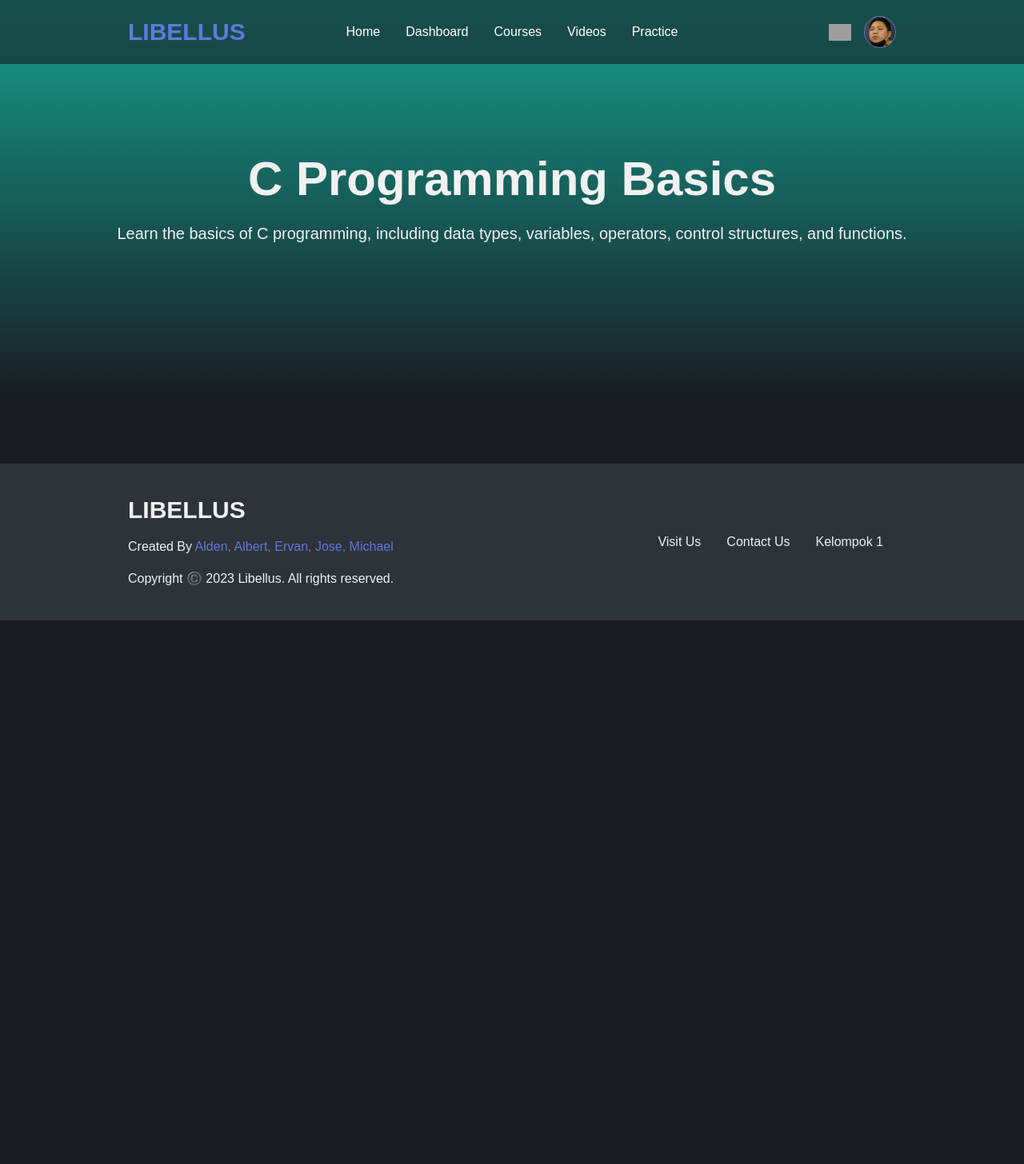
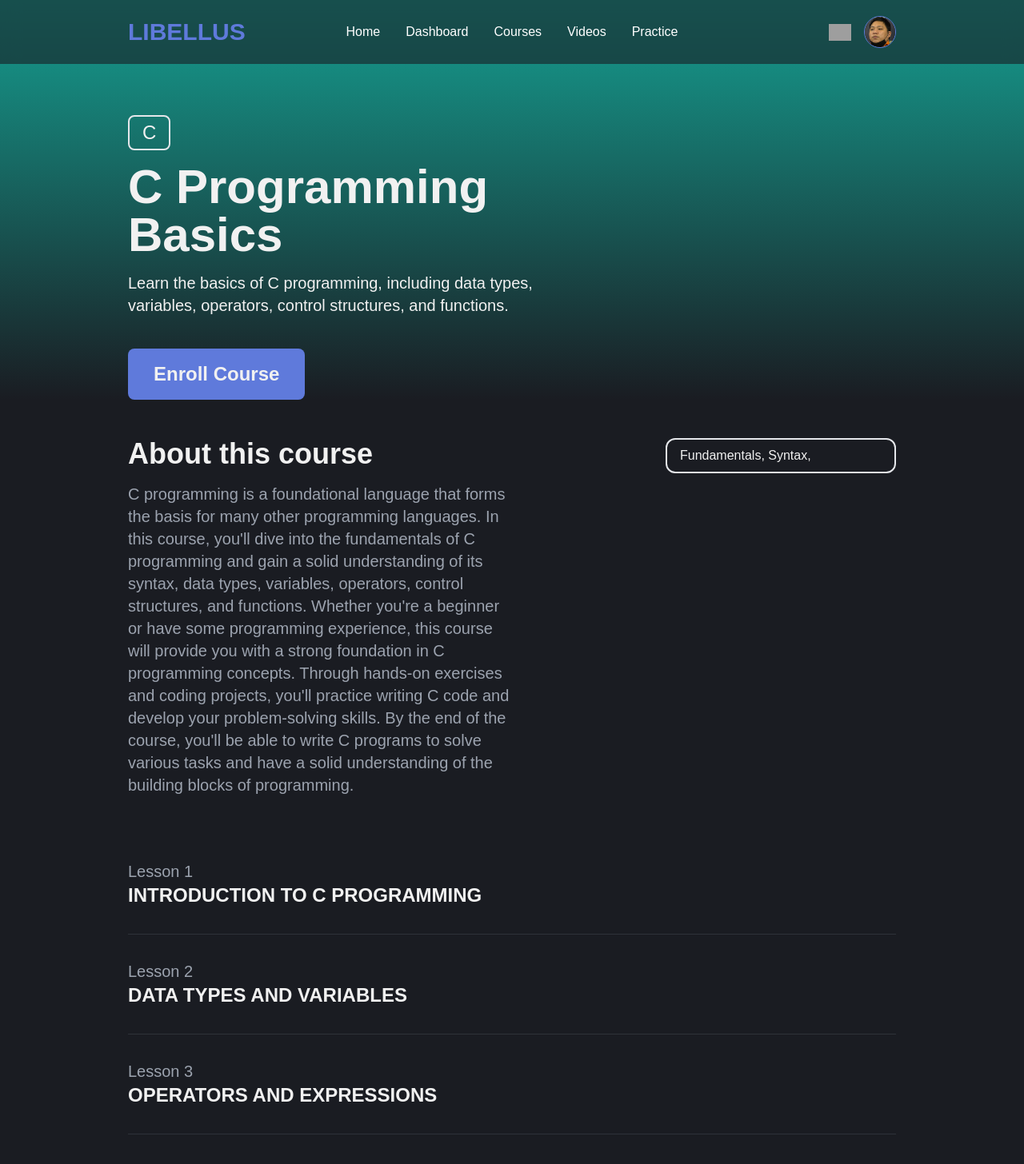
Before and after one commit to christphralden/libellus, a React (Create React App) app: page /details/c/C001 in a window 1280 px wide. Shown: the top 1456 px of the page at 80% size. Before the commit the page ends 800 px from the top, so only its background shows below. Built offline with nearby package versions, Linux system fonts and the light colour scheme; grey boxes are pictures that could not be loaded.

Commit message:
details page almost

```diff
--- a/src/components/footer/Footer.jsx
+++ b/src/components/footer/Footer.jsx
@@ -1,6 +1,6 @@
 export default function Footer() {
   return (
-    <footer className=" mt-20 py-10 md:py-10 bg-d-secondary text-d-text">
+    <footer className=" mt-40 py-10 md:py-10 bg-d-secondary text-d-text relative">
       <div className="w-full px-6 md:px-12 lg:px-16 xl:px-40">
         <div className="md:flex md:items-center md:justify-between">
           <div className="flex justify-center md:order-2 ">
--- a/src/components/sliders/ContentSlider.jsx
+++ b/src/components/sliders/ContentSlider.jsx
@@ -30,8 +30,8 @@ export default function ContentSlider({ title, courses, category }) {
         </div> */}
 
         <div className='overflow-x-scroll w-full h-fit gap-6 flex px-6 md:px-12 md:gap-10 lg:px-16 xl:pl-40 xl:pr-10'>
-          {courses.map((course)=>{
-            return <ContentCard category={category} courses={course}/>
+          {courses.map((course, index)=>{
+            return <ContentCard key={index} category={category} courses={course}/>
           })}
         </div>
       </div>
--- a/src/pages/About.jsx
+++ b/src/pages/About.jsx
@@ -1,11 +1,11 @@
-import { useEffect, useState } from "react";
-import { useParams } from "react-router-dom";
+import { useEffect, useState } from 'react';
+import { useParams, useLocation } from 'react-router-dom';
 
 export default function About() {
   const [course, setCourse] = useState(null);
   const { category, id } = useParams();
   useEffect(() => {
-    const data = require("../lib/data/CoursesData.json");
+    const data = require('../lib/data/CoursesData.json');
     const categoryCourses = data.courses[category];
     const foundCourse = categoryCourses.find((c) => c.id === id);
     setCourse(foundCourse);
@@ -14,24 +14,52 @@ export default function About() {
   if (!course) return <div>Loading...</div>;
 
   let bgColor, brColor;
-  if (course.difficulty === "Beginner") {
-    bgColor = "bg-gradient-to-b from-d-easy";
-    brColor = "border-d-easy";
-  } else if (course.difficulty === "Intermediate") {
-    bgColor = "bg-gradient-to-b from-d-med";
-    brColor = "border-d-med";
-  } else if (course.difficulty === "Advanced") {
-    bgColor = "bg-gradient-to-b from-d-hard";
-    brColor = "border-d-hard";
+  if (course.difficulty === 'Beginner') {
+    bgColor = 'bg-gradient-to-b from-d-easy';
+    brColor = 'border-d-easy';
+  } else if (course.difficulty === 'Intermediate') {
+    bgColor = 'bg-gradient-to-b from-d-med';
+    brColor = 'border-d-med';
+  } else if (course.difficulty === 'Advanced') {
+    bgColor = 'bg-gradient-to-b from-d-hard';
+    brColor = 'border-d-hard';
   }
+  return (
+    <div className="flex flex-col gap-12">
+      <div
+        className={`w-screen h-[500px] ${bgColor} flex flex-col justify-between items-start text-d-text font-bold gap-4 px-40 `}>
+        <div className="flex flex-col gap-4 relative top-36">
+          <div className="uppercase text-2xl text-d-text px-4 py-1 rounded-lg border-2 w-fit font-normal">
+            {category}
+          </div>
+          <div className="text-6xl w-[40vw]">{course.title}</div>
+          <div className="font-light text-xl w-[40vw] line-clamp-2">{course.description}</div>
+        </div>
+        <button className="bg-d-accent py-4 px-8 text-2xl rounded-lg relative">Enroll Course</button>
+      </div>
+      <div className='text-d-text px-40 flex justify-between'>
+        <div className=" flex flex-col gap-4 w-1/2">
+          <h1 className="text-4xl font-bold">About this course</h1>
+          <h2 className="text-xl text-gray-400">{course.about}</h2>
+        </div>
+        <div className='h-fit flex w-[30%] border-2 px-4 py-2 rounded-xl'>
+          {course.tags.map((tag, index)=>{
+            return index === tag.length - 1 ? tag : `${tag}, `;
+          })}
+        </div>
+      </div>
 
-  return (
-    <div
-      className={`w-screen h-[500px] ${bgColor} flex flex-col justify-center items-center text-d-text font-bold`}
-    >
-      <div className="text-6xl mb-6">{course.title}</div>
-      <div className="font-light text-xl text-center w-[1000px] line-clamp-2">
-        {course.description}
+      <div className="flex flex-col  px-40">
+        {course.topics.map((topic, index) => {
+          return (
+            <div
+              key={topic.lessonID}
+              className="text-d-text py-8 border-b-[1px] border-d-secondary">
+              <h2 className="text-xl text-gray-400">Lesson {index + 1}</h2>
+              <h1 className="text-2xl font-bold uppercase">{topic.title}</h1>
+            </div>
+          );
+        })}
       </div>
     </div>
   );
```
